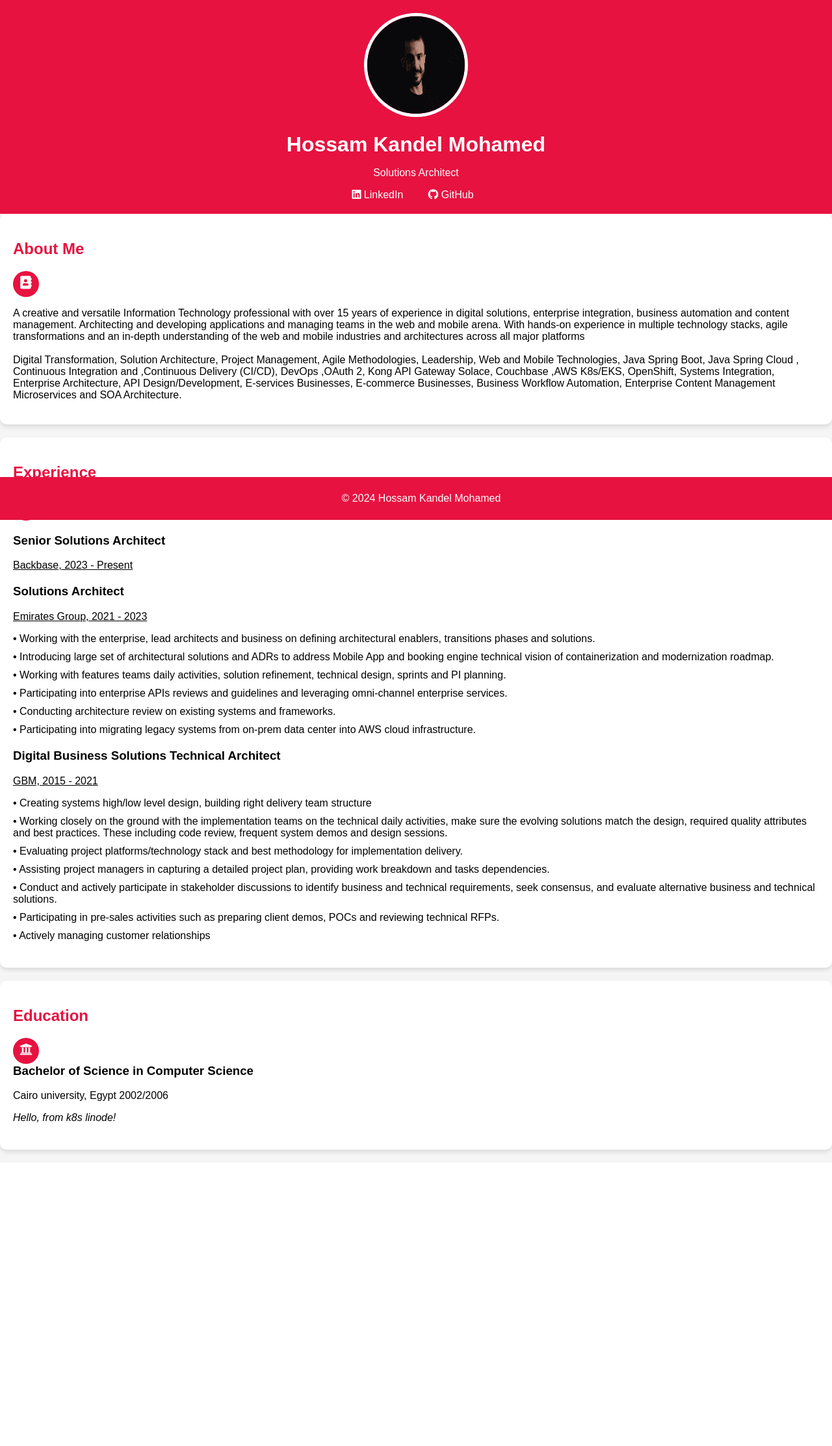
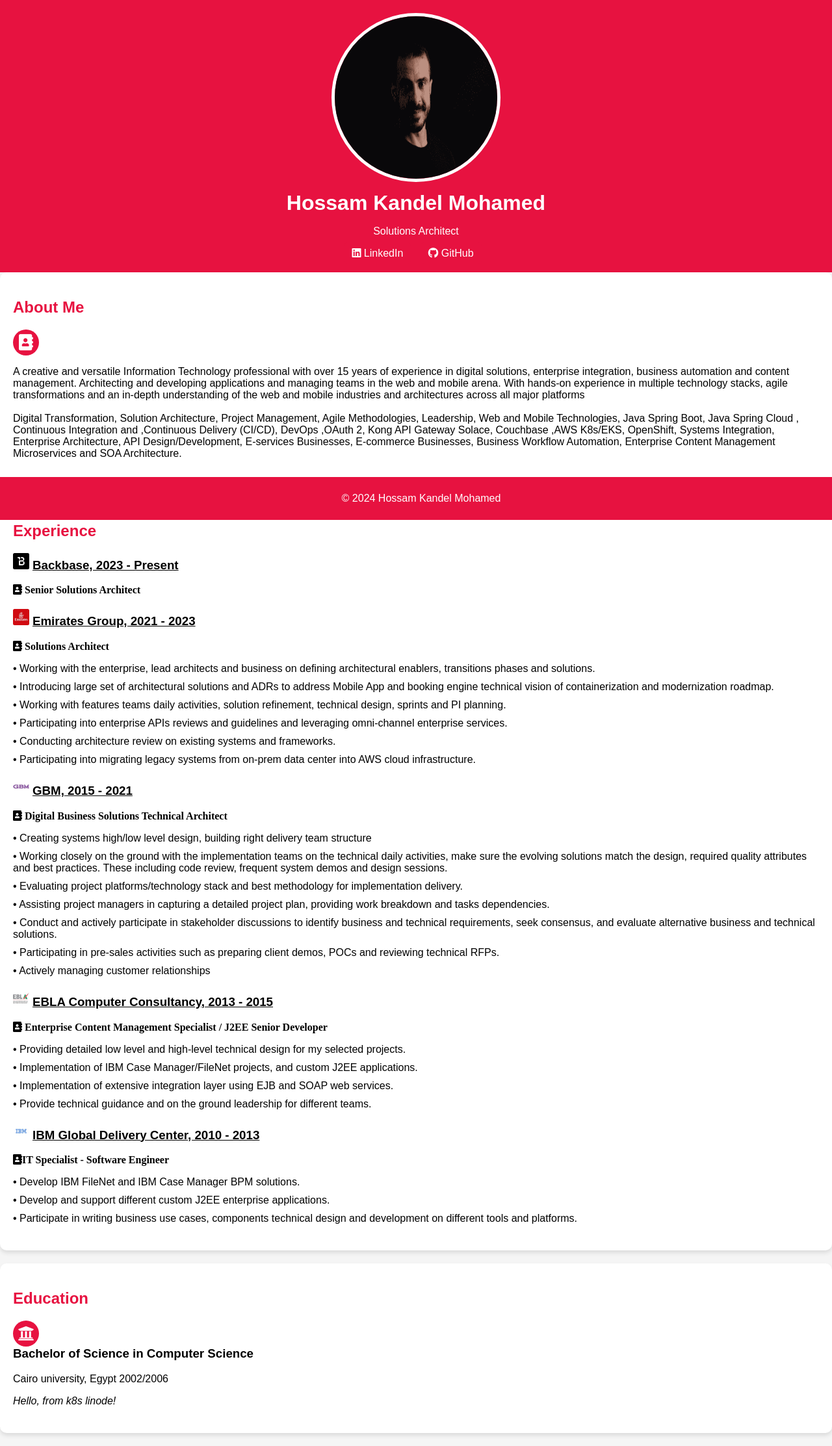
Before and after one commit to hkandeal/linode-mysiteapp, a PHP site: page / in a window 1280 px wide. Shown: the whole page at 65% size. Before the commit the page ends 1777 px from the top, so only its background shows below. Run offline with PHP 8.4, Linux system fonts and the light colour scheme.

Commit message:
update home page

```diff
--- a/index.php
+++ b/index.php
@@ -15,7 +15,7 @@
 
 } else {
 
-    $route = '/src/php/404.php';
+    $route = '/src/php/home.php';
 
 }
 
--- a/src/php/home.php
+++ b/src/php/home.php
@@ -13,7 +13,7 @@
 
 <body>
     <header>
-        <img src="src/res/info.png" alt="" class="profile-photo" width="150" height="150">
+        <img src="src/res/info.png" alt="" class="profile-photo">
         <h1>Hossam Kandel Mohamed</h1>
         <p>Solutions Architect</p>
         <div class="social-links">
@@ -51,29 +51,38 @@
 
     <section id="experience">
         <h2>Experience</h2>
+
+        <!--
         <div class="experience-item">
             <div class="company-icon"><i class="fas fa-building"></i></div>
-        </div>
+        </div>-->
 
         <div class="experience-item">
-            <h3>Senior Solutions Architect</h3>
-            <p><u>Backbase, 2023 - Present</u></p>
+            <p><u>
+                    <h3><img src="src/res/backbase.jpeg" alt="" class="company-photo">Backbase, 2023 -
+                        Present</h3>
+                </u></p>
+            <i class="fa fa-address-book"> Senior Solutions Architect</i>
             <ul>
-
             </ul>
         </div>
         <div class="experience-item">
-            <h3>Solutions Architect</h3>
-            <p><u>Emirates Group, 2021 - 2023</u></p>
+            <p><u>
+                    <h3><img src="src/res/emirates.jpeg" alt="" class="company-photo">Emirates Group, 2021 - 2023</h3>
+                </u></p>
+            <i class="fa fa-address-book"> Solutions Architect</i>
             <ul>
                 <li>• Working with the enterprise, lead architects and business on defining architectural enablers,
                     transitions phases and solutions.</li>
-                <li>• Introducing large set of architectural solutions and ADRs to address Mobile App and booking engine
+                <li>• Introducing large set of architectural solutions and ADRs to address Mobile App and booking
+                    engine
                     technical vision of containerization and modernization roadmap.</li>
-                <li>• Working with features teams daily activities, solution refinement, technical design, sprints and
+                <li>• Working with features teams daily activities, solution refinement, technical design, sprints
+                    and
                     PI
                     planning.</li>
-                <li>• Participating into enterprise APIs reviews and guidelines and leveraging omni-channel enterprise
+                <li>• Participating into enterprise APIs reviews and guidelines and leveraging omni-channel
+                    enterprise
                     services.</li>
                 <li>• Conducting architecture review on existing systems and frameworks.</li>
                 <li>• Participating into migrating legacy systems from on-prem data center into AWS cloud
@@ -82,27 +91,64 @@
             </ul>
         </div>
         <div class="experience-item">
-            <h3>Digital Business Solutions Technical Architect</h3>
             <p>
-                <u>GBM, 2015 - 2021</u>
+                <u>
+                    <h3><img src="src/res/gbm.jpeg" alt="" class="company-photo">GBM, 2015 - 2021</h3>
+                </u>
             </p>
+            <i class="fa fa-address-book"> Digital Business Solutions Technical Architect</i>
             <ul>
                 <li>• Creating systems high/low level design, building right delivery team structure
-                <li> • Working closely on the ground with the implementation teams on the technical daily activities,
+                <li> • Working closely on the ground with the implementation teams on the technical daily
+                    activities,
                     make sure the
-                    evolving solutions match the design, required quality attributes and best practices. These including
+                    evolving solutions match the design, required quality attributes and best practices. These
+                    including
                     code review,
                     frequent system demos and design sessions.
-                <li> • Evaluating project platforms/technology stack and best methodology for implementation delivery.
+                <li> • Evaluating project platforms/technology stack and best methodology for implementation
+                    delivery.
                 <li> • Assisting project managers in capturing a detailed project plan, providing work breakdown and
                     tasks dependencies.
-                <li> • Conduct and actively participate in stakeholder discussions to identify business and technical
+                <li> • Conduct and actively participate in stakeholder discussions to identify business and
+                    technical
                     requirements, seek
                     consensus, and evaluate alternative business and technical solutions.
                 <li> • Participating in pre-sales activities such as preparing client demos, POCs and reviewing
                     technical
                     RFPs.
                 <li> • Actively managing customer relationships
+            </ul>
+        </div>
+        <div class="experience-item">
+            <p>
+                <u>
+                    <h3><img src="src/res/ebla.jpeg" alt="" class="company-photo">EBLA Computer Consultancy, 2013 -
+                        2015</h3>
+                </u>
+            </p>
+            <i class="fa fa-address-book"> Enterprise Content Management Specialist / J2EE Senior Developer</i>
+            <ul>
+                <li>• Providing detailed low level and high-level technical design for my selected projects.
+                <li>• Implementation of IBM Case Manager/FileNet projects, and custom J2EE applications.
+                <li>• Implementation of extensive integration layer using EJB and SOAP web services.
+                <li>• Provide technical guidance and on the ground leadership for different teams.
+            </ul>
+        </div>
+        <div class="experience-item">
+            <p>
+                <u>
+                    <h3><img src="src/res/ibm.jpeg" alt="" class="company-photo">IBM Global Delivery Center, 2010 -
+                        2013</h3>
+                </u>
+            </p>
+            <i class="fa fa-address-book">IT Specialist - Software Engineer</i>
+            <ul>
+                <li>• Develop IBM FileNet and IBM Case Manager BPM solutions.
+                <li>• Develop and support different custom J2EE enterprise applications.
+                <li>• Participate in writing business use cases, components technical design and development on
+                    different
+                    tools and platforms.
             </ul>
         </div>
         <!-- Additional experience items can be added here -->
--- a/src/style/styles.css
+++ b/src/style/styles.css
@@ -21,10 +21,19 @@
 
 .profile-photo {
     border-radius: 50%;
-    width: 150px;
-    height: 150px;
-    margin-bottom: 20px; /* Increased margin */
+    width: 250px;
+    height: 250px;
+    margin-bottom: 10px; /* Increased margin */
     border: 5px solid #fff; /* White border around photo */
+}
+
+.company-photo {
+    border-radius: 10%;
+    width: 25px;
+    height: 25px;
+    margin-bottom: 0px; /* Increased margin */
+    margin-right: 5px; /* Increased margin */
+    border: 0px solid #ce2222; /* White border around photo */
 }
 
 .social-links a {
@@ -83,11 +92,11 @@
     display: inline-block;
     background-color: #e71240; /* Green background for icon container */
     color: #fff;
-    width: 40px; /* Adjust size as needed */
-    height: 40px; /* Adjust size as needed */
+    width: 20px; /* Adjust size as needed */
+    height: 20px; /* Adjust size as needed */
     text-align: center;
-    line-height: 40px; /* Center icon vertically */
-    border-radius: 50%; /* Circular shape */
+    line-height: 0px; /* Center icon vertically */
+    border-radius: 20%; /* Circular shape */
     margin-right: 20px; /* Spacing between icon and text */
 }
 
@@ -105,8 +114,5 @@
     line-height: 40px; /* Center icon vertically */
     border-radius: 50%; /* Circular shape */
     margin-right: 20px; /* Spacing between icon and text */
+    font-size: 25px; /* Adjust icon size as needed */
 }
-
-.about-item .icon-placeholder i {
-    font-size: 20px; /* Adjust icon size as needed */
-}
```
Also changed, not shown: src/res/backbase.jpeg (added), src/res/ebla.jpeg (added), src/res/emirates.jpeg (added), src/res/gbm.jpeg (added), src/res/ibm.jpeg (added).
